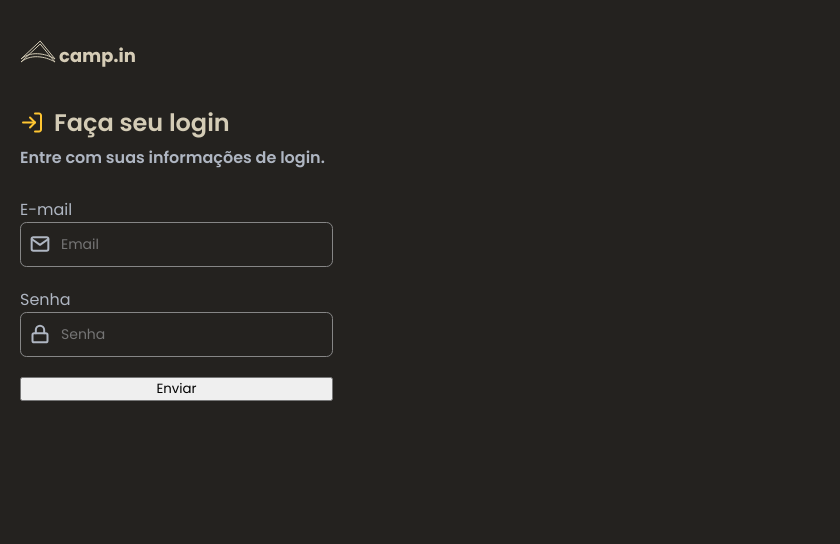
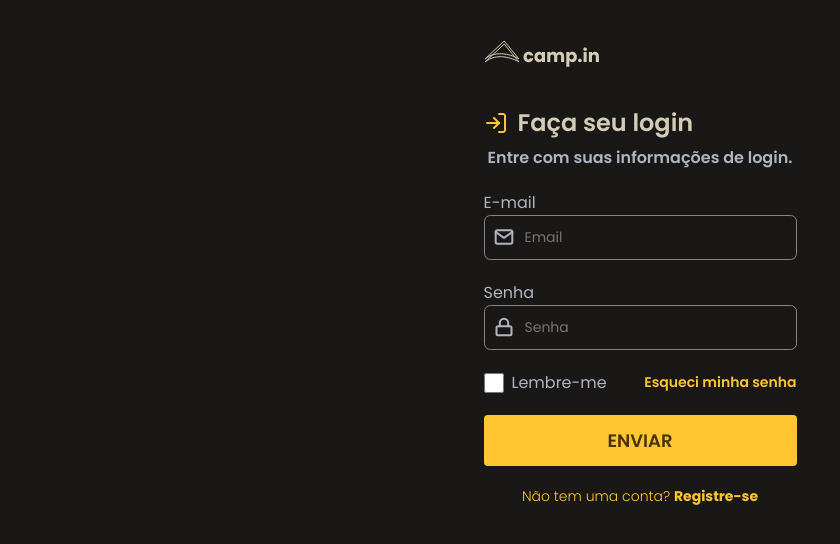
Before and after one commit to Player35Oficial/loginForm, a React (Vite) app: page / in a window 1280 px wide. Shown: the top 544 px of the page, without its empty margins (0-840 px from the left). Built offline with nearby package versions, Linux system fonts and the light colour scheme.

Commit message:
Inputs prontos

```diff
--- a/src/App.css
+++ b/src/App.css
@@ -14,17 +14,11 @@
   --primary-color: #ffc632;
 }
 
-body {
-  background-color: var(--form-background);
-  color: var(--text-base);
-}
-
 #root {
   margin: 40px 20px;
+  display: flex;
 }
 
 .App {
   display: flex;
-  flex-direction: column;
-  gap: 27px;
 }
--- a/src/App.jsx
+++ b/src/App.jsx
@@ -6,7 +6,6 @@ import Form from "./assets/components/Form/Index";
 function App() {
   return (
     <div className="App">
-      <Header />
       <Form />
     </div>
   );
--- a/src/assets/components/Form/Index.jsx
+++ b/src/assets/components/Form/Index.jsx
@@ -1,12 +1,14 @@
 import React, { useEffect, useState } from "react";
-import { Form } from "./Styles";
+import { Form, Options, RegisterParagraph } from "./Styles";
 import mail from "../../images/mail.svg";
 import lock from "../../images/lock.svg";
 import Input from "./Input";
+import Header from "../Header/Index";
 
 export default function Forms() {
   return (
     <Form>
+      <Header />
       <Input
         htmlFor="email"
         label="E-mail"
@@ -24,7 +26,19 @@ export default function Forms() {
         placeholder="Senha"
         autocomplete="current-password"
       />
+
+      <Options>
+        <label htmlFor="remember">
+          <input type="checkbox" name="remember" id="remember" />
+          <p>Lembre-me</p>
+        </label>
+        <span>Esqueci minha senha</span>
+      </Options>
+
       <button type="submit">Enviar</button>
+      <RegisterParagraph>
+        Não tem uma conta? <strong>Registre-se</strong>
+      </RegisterParagraph>
     </Form>
   );
 }
--- a/src/assets/components/Form/Styles.js
+++ b/src/assets/components/Form/Styles.js
@@ -4,6 +4,10 @@ export const Form = styled.form`
   display: flex;
   flex-direction: column;
   gap: 20px;
+
+  p {
+    text-align: center;
+  }
 
   input {
     width: 100%;
@@ -24,6 +28,9 @@ export const Form = styled.form`
 
   label {
     position: relative;
+    p {
+      text-align: start;
+    }
   }
 
   img {
@@ -32,4 +39,54 @@ export const Form = styled.form`
     top: 37px;
     left: 10px;
   }
+
+  button {
+    background-color: var(--primary-color);
+    border-style: none;
+    font-size: 18px;
+    padding: 12px 0;
+    text-transform: uppercase;
+    font-weight: 600;
+    color: #473404;
+    border-radius: 0.25rem;
+    cursor: pointer;
+    transition: 0.2s;
+  }
+
+
 `;
+
+export const Options = styled.div`
+  display: flex;
+  justify-content: space-between;
+  align-items: center;
+
+  label {
+    display: inherit;
+    align-items: center;
+    gap: 8px;
+  }
+
+  label input {
+    height: 20px;
+    width: 20px;
+    border-style: none;
+  }
+
+  label p {
+    font-size: 16px;
+    width: max-content;
+  }
+
+  span {
+    font-size: 14px;
+    font-weight: 600;
+    color: var(--primary-color);
+  }
+`;
+
+export const RegisterParagraph = styled.p`
+  color: var(--primary-color);
+  font-size: 14px;
+  font-weight: 300;
+`;
--- a/src/assets/components/Header/Index.jsx
+++ b/src/assets/components/Header/Index.jsx
@@ -5,7 +5,6 @@ import { HeaderContainer, Logo, LogIn } from "./Styles";
 
 export default function Header() {
   return (
-    <>
     <HeaderContainer>
       <Logo>
         <img src={logo} alt="logo" />
@@ -18,6 +17,5 @@ export default function Header() {
         <p>Entre com suas informações de login.</p>
       </LogIn>
     </HeaderContainer>
-    </>
   );
 }
--- a/src/assets/components/Header/Styles.js
+++ b/src/assets/components/Header/Styles.js
@@ -6,6 +6,12 @@ export const Logo = styled.div`
   display: flex;
   gap: 4px;
   color: var(--text-title);
+
+  img {
+    position: relative !important;
+    top: 0 !important;
+    left: 0 !important;
+  }
 `;
 
 export const HeaderContainer = styled.header`
@@ -24,6 +30,13 @@ export const LogIn = styled.div`
     color: var(--text-title);
     display: flex;
     gap: 10px;
+    align-items: center;
+
+    img {
+      position: relative;
+      top: 0;
+      left: 0;
+    }
   }
 
   > p {
--- a/src/index.css
+++ b/src/index.css
@@ -1,4 +1,8 @@
 body {
-  margin: 0;
+  background-color: var(--background);
+  color: var(--text-base);
   display: flex;
+  place-content: center;
+  height: 100vh;
+  position: relative;
 }
```
Lines whose indentation alone changed are shown as unchanged.
